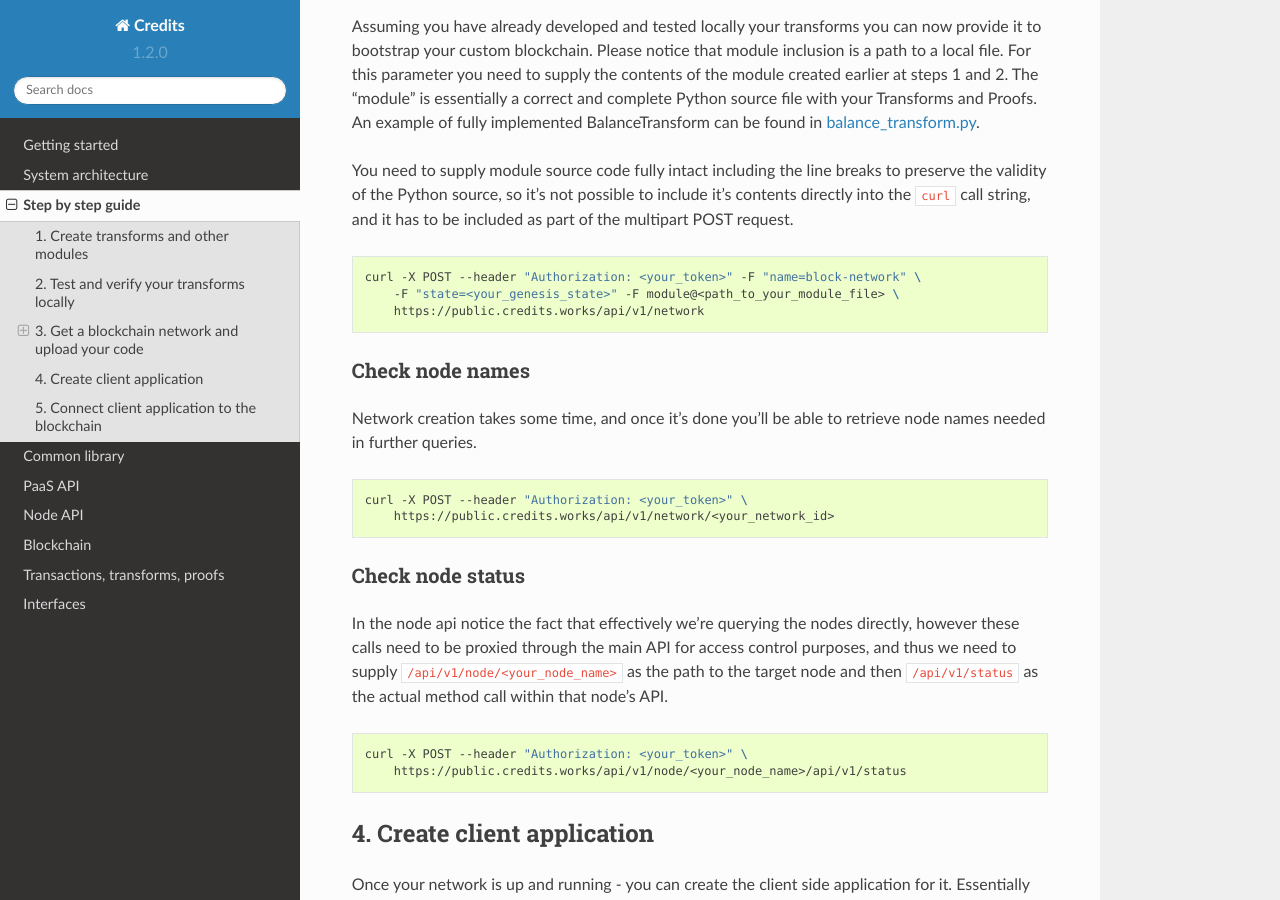
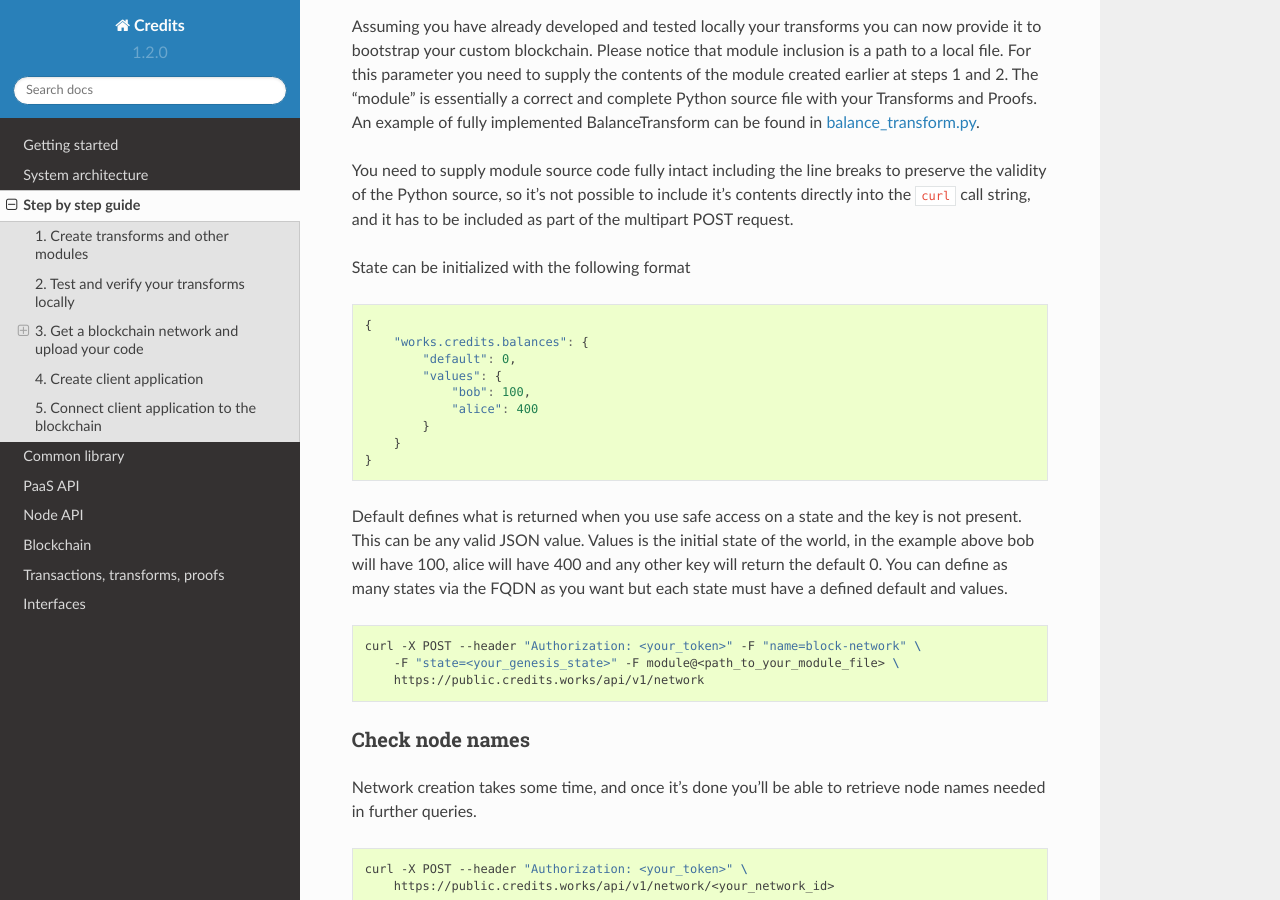
Before and after one commit to voodoo12345/credits-docs, a Sphinx documentation site: the page built from source/step_by_step.rst, in a window 1280 px wide and 900 px high, scrolled down 2975 px. Built offline with Sphinx 7.4.7 and the Read the Docs theme 2.0.0, drawn with Linux system fonts in a browser that asks for light colours.

Commit message:
Added how to init network with state.

```diff
--- a/source/step_by_step.rst
+++ b/source/step_by_step.rst
@@ -173,6 +173,24 @@ to preserve the validity of the Python source, so it's not possible to include
 it's contents directly into the ``curl`` call string, and it has to be
 included as part of the multipart POST request.
 
+State can be initialized with the following format
+
+.. code-block:: javascript
+
+    {
+        "works.credits.balances": {
+            "default": 0,
+            "values": {
+                "bob": 100,
+                "alice": 400
+            }
+        }
+    }
+
+Default defines what is returned when you use safe access on a state and the key is not present. This can be any valid JSON value.
+Values is the initial state of the world, in the example above bob will have 100, alice will have 400 and any other key will return
+the default 0. You can define as many states via the FQDN as you want but each state must have a defined default and values.
+
 .. code-block:: bash
 
     curl -X POST --header "Authorization: <your_token>" -F "name=block-network" \
```
